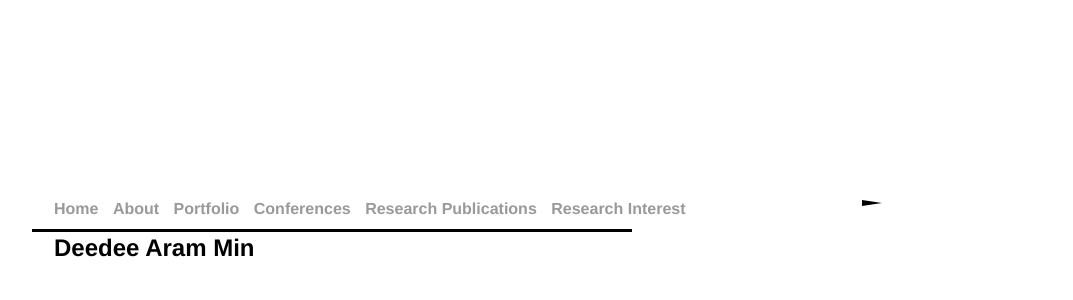
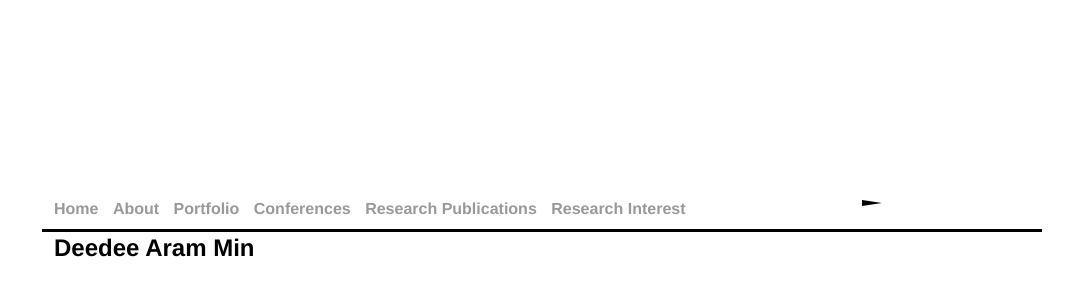
Before and after one commit to mindeed/mindeed.github.io, a Jekyll site: the page built from index.html, in a window 1280 px wide. Shown: the top 300 px of the page, without its empty margins (138-1211 px from the left). Built offline with Jekyll 4.4.1, drawn with Linux system fonts in a browser that asks for light colours.

Commit message:
Update main.css

```diff
--- a/css/main.css
+++ b/css/main.css
@@ -13,12 +13,12 @@ body {
 
 .line {
   margin-top: 4px;
-  width: 600px;
+  width: 1000px;
   background: #000000;
   height: 3px;
   /*float: right;*/
   position: fixed;
-  left: 170px;
+  left: 180px;
   top: 225px;
 }
 
```
